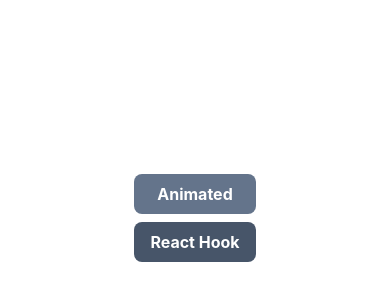
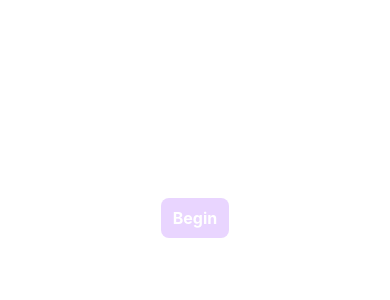
Before and after one commit to ducnguyenp/ReactNative_Animation, a React Native app: screen /ReanimatedStack in a window 390 px wide. Before the commit this address had no page. Shown: the part 200-500 px from the top of the page. Built offline with nearby package versions, Linux system fonts and the light colour scheme.

Commit message:
Reanimated

```diff
--- a/src/navigation/AnimatedStack.tsx
+++ b/src/navigation/AnimatedStack.tsx
@@ -13,7 +13,6 @@ import AnimatedExample from "../screens/Animateds/AnimatedExample";
 import DoubleTapMessage from "../screens/Animateds/DoubleTapMessage";
 import WavingPhone from "../screens/Animateds/WavingPhone";
 import ToggleButton from "../screens/Animateds/ToggleButton";
-import BeginReanimated from "../screens/Animateds/Reanimated/Begin";
 
 const Stack = createStackNavigator<RootStackParamList>();
 
@@ -77,11 +76,6 @@ const AnimatedStack = () => {
         component={ToggleButton}
         options={{ headerShown: false }}
       />
-      <Stack.Screen
-        name="BeginReanimated"
-        component={BeginReanimated}
-        options={{ headerShown: false }}
-      />
     </Stack.Navigator>
   );
 };
--- /dev/null
+++ b/src/navigation/ReanimatedStack.tsx
@@ -0,0 +1,41 @@
+import React from "react";
+import {
+  CardStyleInterpolators,
+  createStackNavigator,
+} from "@react-navigation/stack";
+import { RootStackParamList } from "navigation/RouteParams";
+import ReanimatedScreen from "../screens/Reanimated";
+import Begin from "../screens/Reanimated/Begin";
+
+const Stack = createStackNavigator<RootStackParamList>();
+
+const screenOptions = {
+  cardStyleInterpolator: CardStyleInterpolators.forHorizontalIOS,
+};
+
+const ReanimatedStack = () => {
+  return (
+    <Stack.Navigator
+      initialRouteName="ReanimatedScreen"
+      screenOptions={{
+        ...screenOptions,
+        headerShown: true,
+        headerTitleAlign: "center",
+        headerBackTitleVisible: true,
+      }}
+    >
+      <Stack.Screen
+        name="ReanimatedScreen"
+        component={ReanimatedScreen}
+        options={{ headerShown: false }}
+      />
+      <Stack.Screen
+        name="Begin"
+        component={Begin}
+        options={{ headerShown: false }}
+      />
+    </Stack.Navigator>
+  );
+};
+
+export default ReanimatedStack;
--- a/src/navigation/RouteParams.ts
+++ b/src/navigation/RouteParams.ts
@@ -9,12 +9,17 @@ export interface AnimatedStack extends ParamListBase {
   DoubleTapMessage: undefined
 }
 
+export interface ReanimatedStack extends ParamListBase {
+  Begin: undefined
+}
+
 export interface ReactHookStack extends ParamListBase {
   HigherOrderComponent: undefined
 }
 
 export interface RootStackParamList extends ParamListBase {
   AnimatedStack: NavigatorScreenParams<AnimatedStack>
+  ReanimatedStack: NavigatorScreenParams<ReanimatedStack>
   HomeScreen: undefined
 }
 export type AllScreenParamList = RootStackParamList & AnimatedStack & ReactHookStack
--- a/src/navigation/index.tsx
+++ b/src/navigation/index.tsx
@@ -8,6 +8,7 @@ import { NavigationContainer } from "@react-navigation/native";
 import AnimatedStack from "./AnimatedStack";
 import HomeScreen from "../screens/HomeScreen";
 import ReactHookStack from "./ReactHookStack";
+import ReanimatedStack from "./ReanimatedStack";
 
 const Stack = createStackNavigator<RootStackParamList>();
 
@@ -42,6 +43,11 @@ const AppNavigation = () => {
             component={ReactHookStack}
             options={{ gestureEnabled: false }}
           />
+          <Stack.Screen
+            name="ReanimatedStack"
+            component={ReanimatedStack}
+            options={{ gestureEnabled: false }}
+          />
         </Stack.Navigator>
       </NavigationContainer>
     </>
--- a/src/screens/HomeScreen.tsx
+++ b/src/screens/HomeScreen.tsx
@@ -17,6 +17,12 @@ const HomeScreen = () => {
     });
   };
 
+  const goToReanimatedScreen = () => {
+    navigate("ReanimatedStack", {
+      screen: "ReanimatedScreen",
+    });
+  };
+
   return (
     <View className="flex-1 bg-white flex justify-center items-center">
       <View>
@@ -33,6 +39,12 @@ const HomeScreen = () => {
         >
           <Text className="text-white text-base font-bold text-center">React Hook</Text>
         </TouchableOpacity>
+        <TouchableOpacity
+          className="rounded-lg bg-slate-700 py-2 px-4 mb-2"
+          onPress={goToReanimatedScreen}
+        >
+          <Text className="text-white text-base font-bold text-center">Reanimated</Text>
+        </TouchableOpacity>
       </View>
     </View>
   );
--- /dev/null
+++ b/src/screens/Reanimated/index.tsx
@@ -0,0 +1,22 @@
+import { useNavigation } from "@react-navigation/native";
+import React from "react";
+import { Text, TouchableOpacity, View } from "react-native";
+
+const ReanimatedScreen = () => {
+  const { navigate } = useNavigation()
+  const goToScreen = (screen: string) => {
+    navigate(screen)
+  }
+
+  return (
+    <View className="flex-1 bg-white flex justify-center items-center">
+      <View>
+      <TouchableOpacity onPress={() => goToScreen('Begin')} className="py-2 px-3 bg-purple-200 rounded-lg mb-2">
+          <Text className="text-white text-base font-bold text-center">Begin</Text>
+        </TouchableOpacity>
+      </View>
+    </View>
+  );
+};
+
+export default ReanimatedScreen;
```
Also changed, not shown: src/screens/Reanimated/Begin.tsx (renamed from src/screens/Animateds/Reanimated/Begin.tsx).
